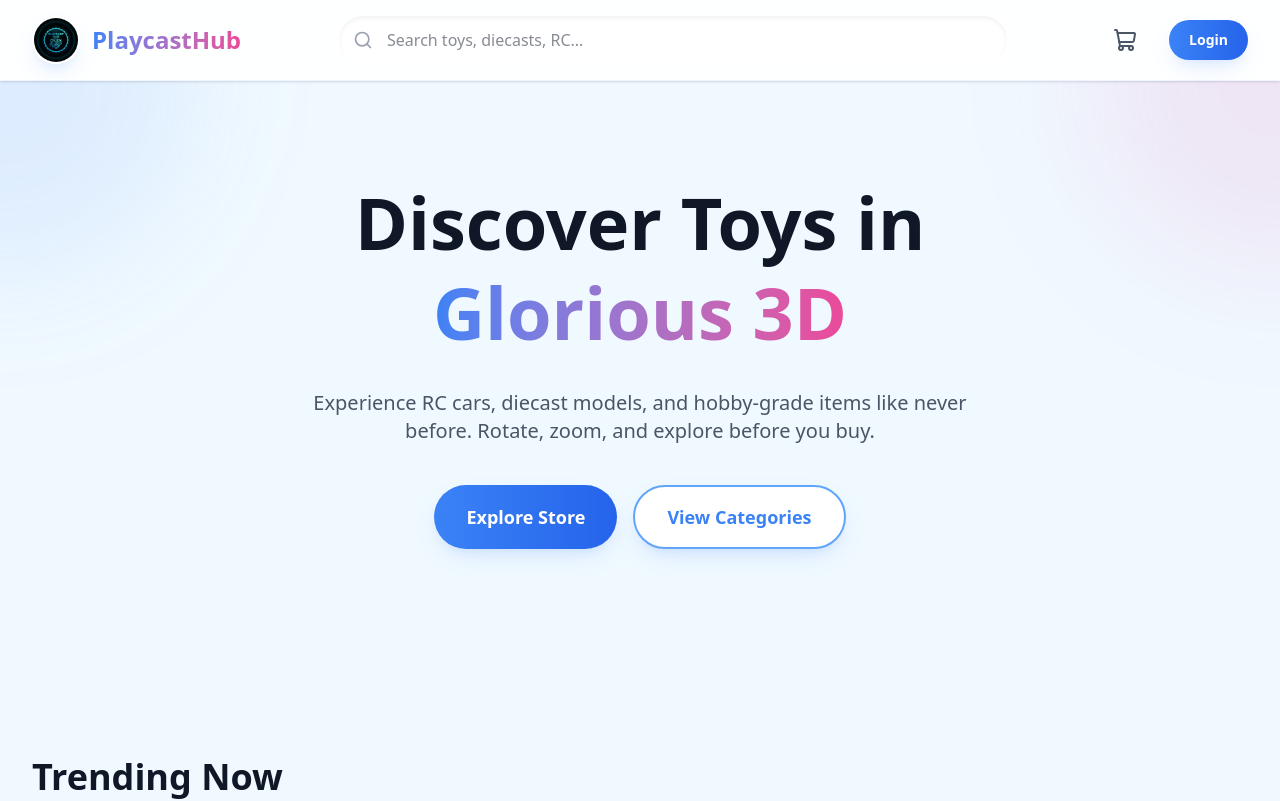
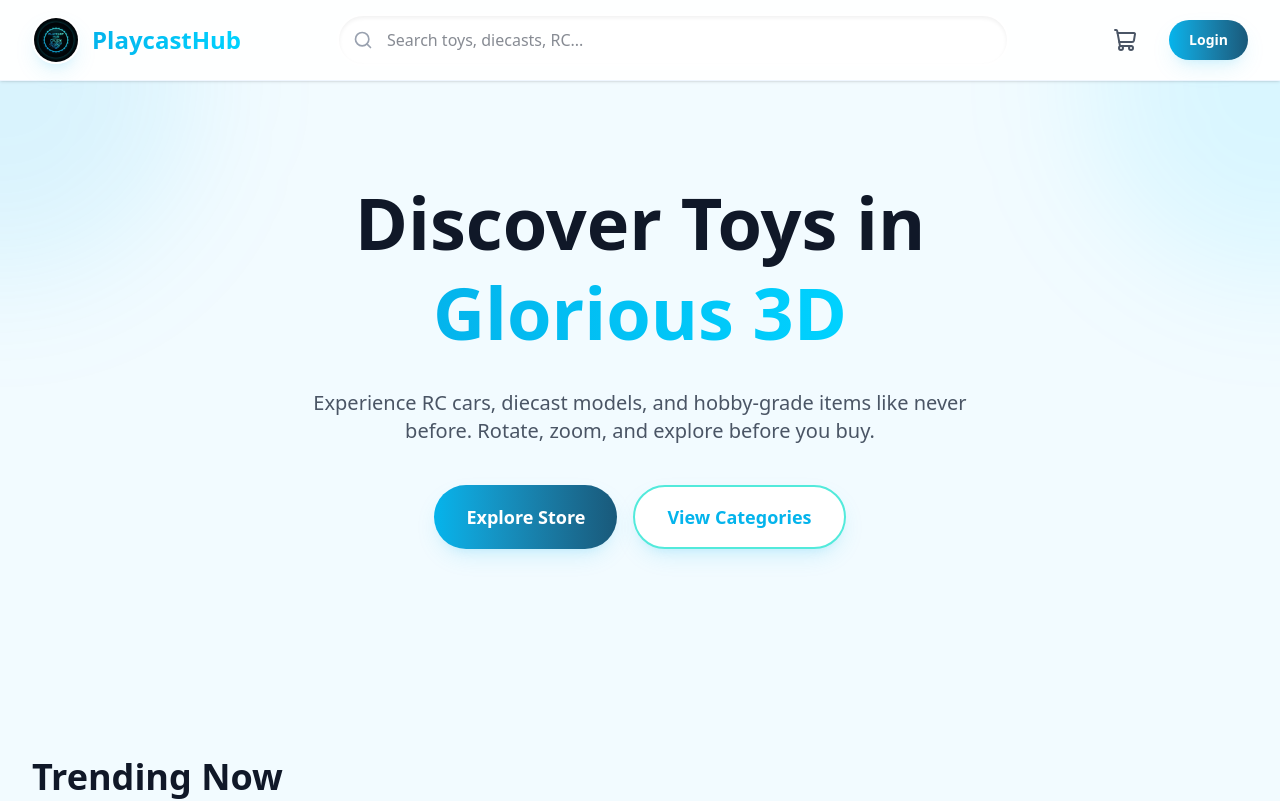
Before and after one commit to ansiltm/playcasthubai, a Next.js app in the folder frontend/: page / in a window 1280 px wide. Shown: the top 801 px of the page. Built offline with nearby package versions, Linux system fonts and the light colour scheme; no server answers.

Commit message:
style: update theme colors based on logo analysis

```diff
--- a/frontend/app/globals.css
+++ b/frontend/app/globals.css
@@ -1,18 +1,18 @@
 @import "tailwindcss";
 
 @theme {
-  --color-primary: #3b82f6;
-  --color-primary-light: #60a5fa;
-  --color-primary-dark: #2563eb;
+  --color-primary: #04b4ec;
+  --color-primary-light: #52eadb;
+  --color-primary-dark: #19597a;
 
-  --color-secondary: #ec4899;
-  --color-secondary-light: #f472b6;
+  --color-secondary: #00d2ff;
+  --color-secondary-light: #73f2ff;
 
-  --color-bubble-bg: #f0f9ff;
+  --color-bubble-bg: #f2fbff;
   --color-bubble-surface: #ffffff;
 
-  --shadow-bubble: 0 10px 25px -5px rgba(59, 130, 246, 0.15), 0 8px 10px -6px rgba(59, 130, 246, 0.1);
-  --shadow-bubble-hover: 0 20px 25px -5px rgba(59, 130, 246, 0.25), 0 10px 10px -5px rgba(59, 130, 246, 0.1);
+  --shadow-bubble: 0 10px 25px -5px rgba(4, 180, 236, 0.15), 0 8px 10px -6px rgba(4, 180, 236, 0.1);
+  --shadow-bubble-hover: 0 20px 25px -5px rgba(4, 180, 236, 0.25), 0 10px 10px -5px rgba(4, 180, 236, 0.1);
   --shadow-bubble-inner: inset 0 2px 4px 0 rgba(0, 0, 0, 0.06);
 
   --radius-bubble: 2rem;
--- a/frontend/package.json
+++ b/frontend/package.json
@@ -16,6 +16,7 @@
     "framer-motion": "^14.0.0",
     "lucide-react": "^1.53.0",
     "next": "latest",
+    "node-vibrant": "^4.0.4",
     "react": "^18",
     "react-dom": "^18",
     "tailwind-merge": "^3.7.0",
```
Also changed, not shown: 1 other file (tests, documents, lock files or other folders).
